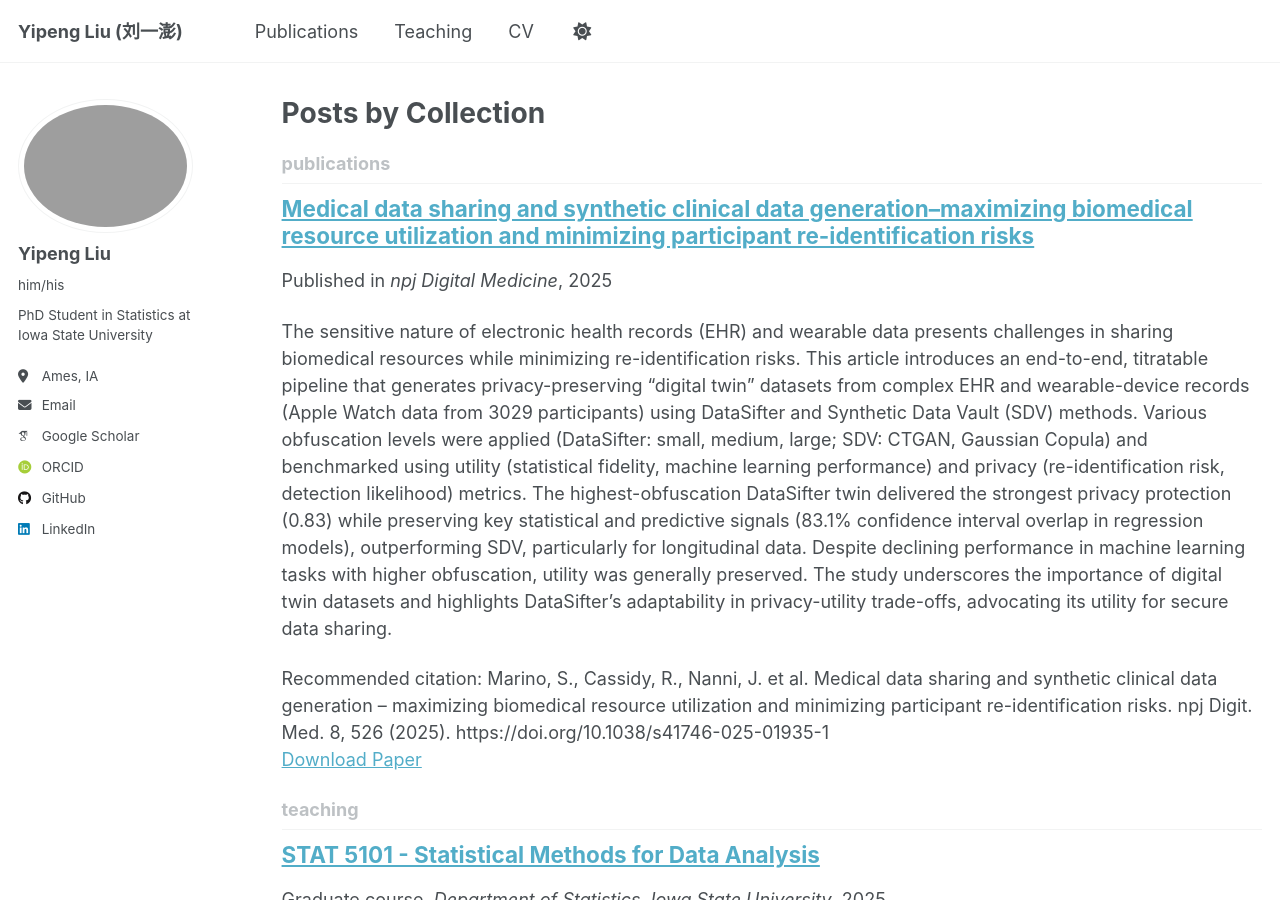
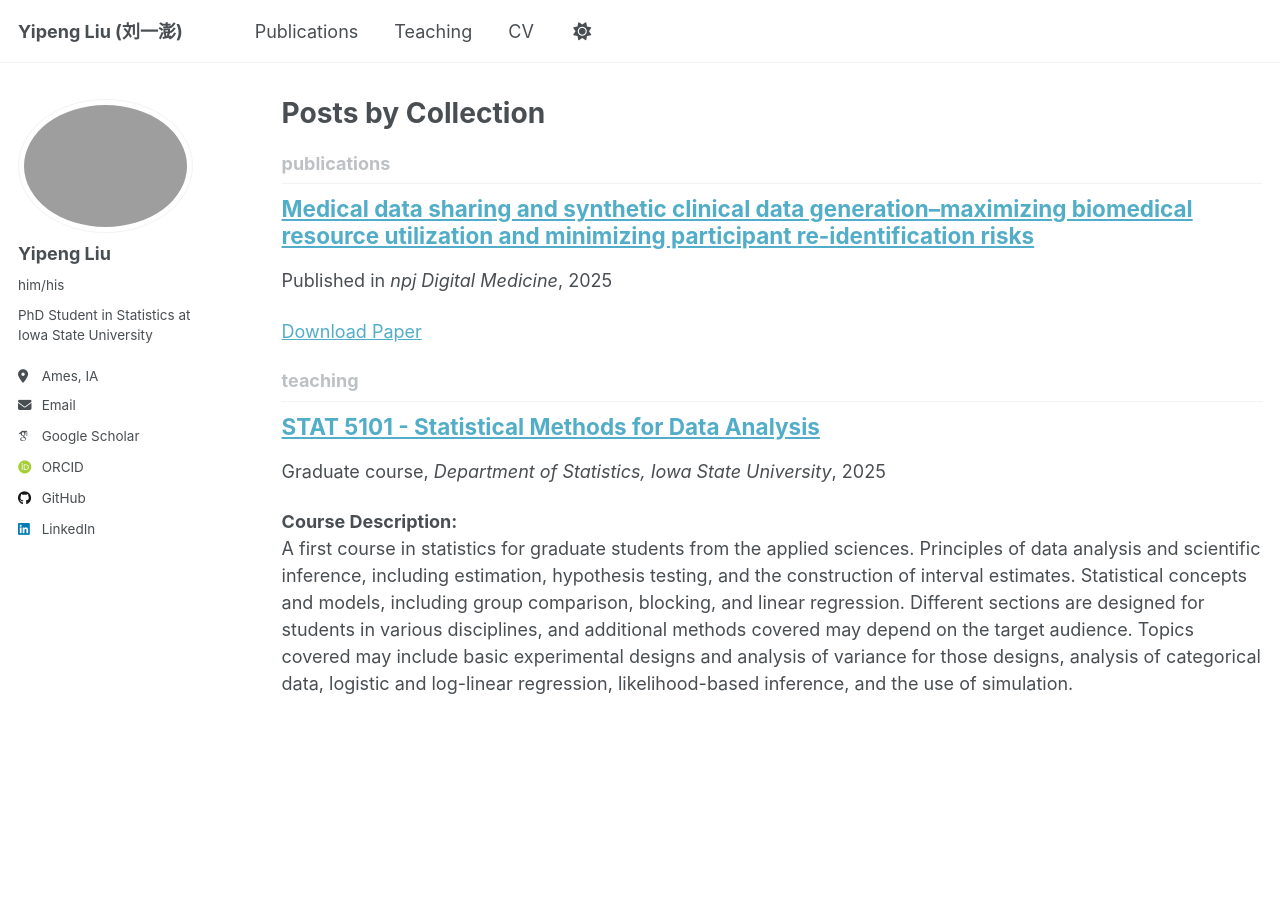
Before and after one commit to efraimlyp/efraimlyp.github.io, a Jekyll site: the page built from _pages/collection-archive.html, in a window 1280 px wide and 900 px high. Built offline with Jekyll 4.4.1, drawn with Linux system fonts in a browser that asks for light colours; some web fonts are replaced; a script that is not in the unit is left out.

Commit message:
Fix formatting and update authors in npjdm.md

```diff
--- a/_publications/npjdm.md
+++ b/_publications/npjdm.md
@@ -1,11 +1,11 @@
 ---
 title: "Medical data sharing and synthetic clinical data generation–maximizing biomedical resource utilization and minimizing participant re-identification risks"
 collection: publications
-category: manuscripts
+category: manuscript
 permalink: /publication/2025-npjdm
-excerpt: 'The sensitive nature of electronic health records (EHR) and wearable data presents challenges in sharing biomedical resources while minimizing re-identification risks. This article introduces an end-to-end, titratable pipeline that generates privacy-preserving “digital twin” datasets from complex EHR and wearable-device records (Apple Watch data from 3029 participants) using DataSifter and Synthetic Data Vault (SDV) methods. Various obfuscation levels were applied (DataSifter: small, medium, large; SDV: CTGAN, Gaussian Copula) and benchmarked using utility (statistical fidelity, machine learning performance) and privacy (re-identification risk, detection likelihood) metrics. The highest-obfuscation DataSifter twin delivered the strongest privacy protection (0.83) while preserving key statistical and predictive signals (83.1% confidence interval overlap in regression models), outperforming SDV, particularly for longitudinal data. Despite declining performance in machine learning tasks with higher obfuscation, utility was generally preserved. The study underscores the importance of digital twin datasets and highlights DataSifter’s adaptability in privacy-utility trade-offs, advocating its utility for secure data sharing.'
 date: 2025-08-16
 venue: 'npj Digital Medicine'
+authors: "Simeone Marino, Ruth Cassidy, Joseph Nanni, Yuxuan Wang, Yipeng Liu, Mingyi Tang, Yuan Yuan, Toby Chen, Anik Sinha, Balaji Pandian, Ivo D. Dinov, Michael L. Burns"
+
 paperurl: 'https://www.nature.com/articles/s41746-025-01935-1'
-citation: 'Marino, S., Cassidy, R., Nanni, J. et al. Medical data sharing and synthetic clinical data generation – maximizing biomedical resource utilization and minimizing participant re-identification risks. npj Digit. Med. 8, 526 (2025). https://doi.org/10.1038/s41746-025-01935-1'
 ---
```
